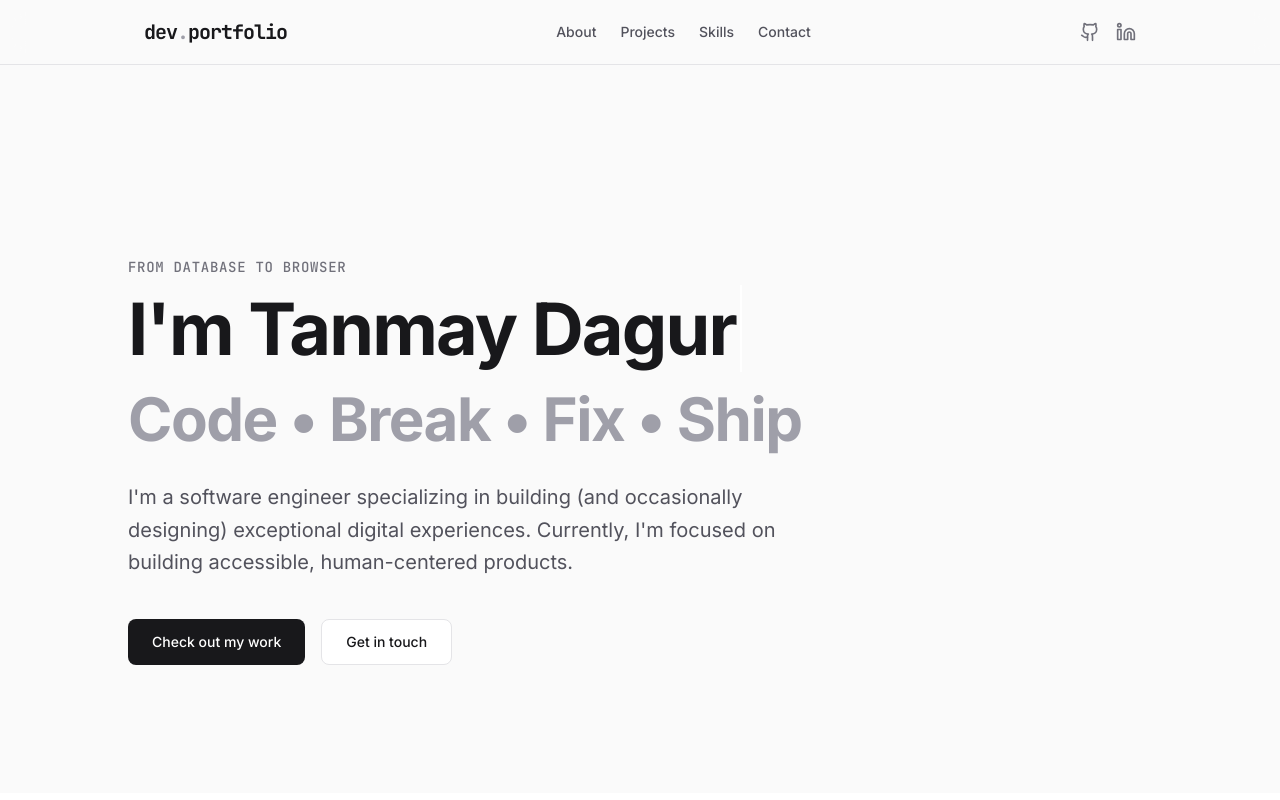
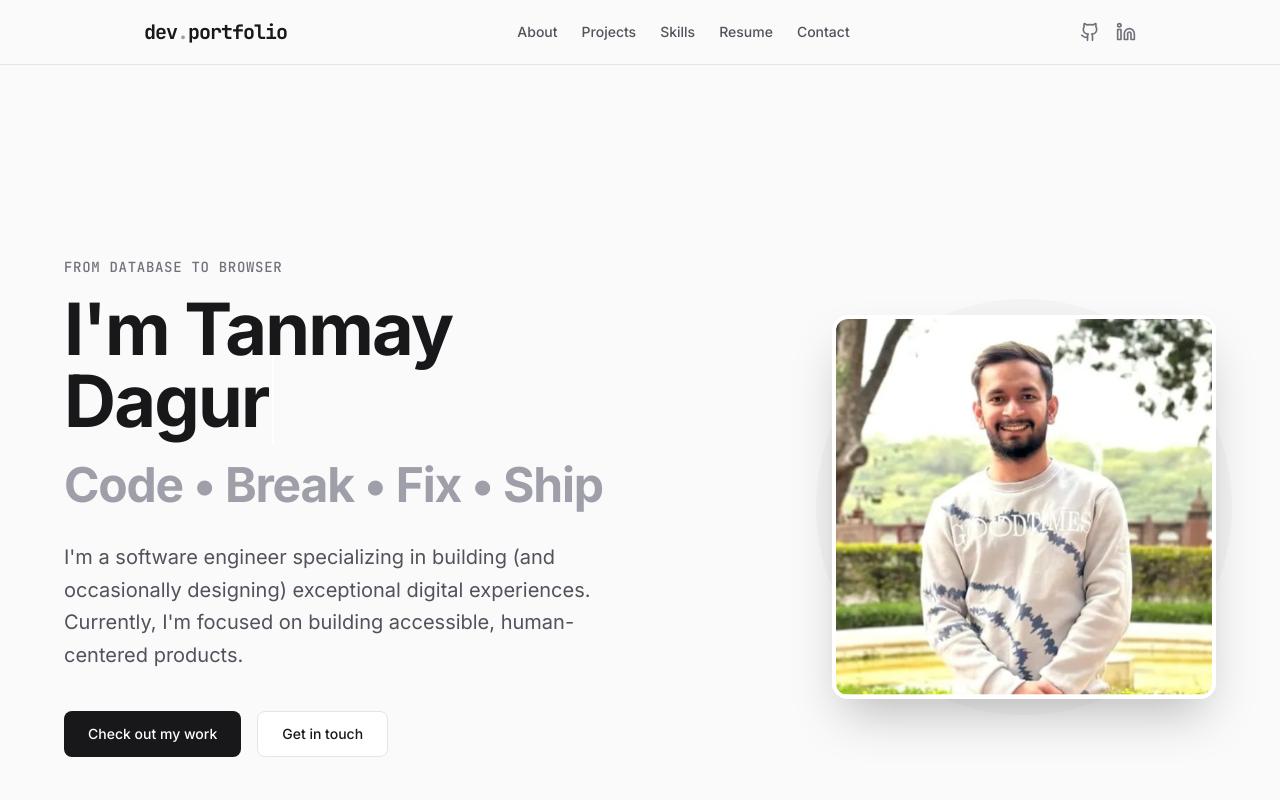
Before and after one commit to TanmayDagur/Portfolio, a Next.js app: page / in a window 1280 px wide. Shown: the top 800 px of the page. Built offline with nearby package versions, Linux system fonts and the light colour scheme.

Commit message:
Add resume buttons and hero image

```diff
--- a/app/page.tsx
+++ b/app/page.tsx
@@ -5,6 +5,7 @@ import { Project } from '@/components/project';
 import { Skills } from '@/components/skills';
 import { Contact } from '@/components/contact';
 import { Footer } from '@/components/footer';
+import ResumePage from '@/components/resume';
 
 export default function Portfolio() {
   return (
@@ -16,10 +17,13 @@ export default function Portfolio() {
 
         <Hero />
 
+
         <Project />
 
 
         <Skills />
+
+        <ResumePage />
 
         <Contact />
 
--- a/components/contact.tsx
+++ b/components/contact.tsx
@@ -14,7 +14,8 @@ export function Contact(){
               <p className="font-mono text-sm text-zinc-500 mb-4 tracking-wider uppercase">What&apos;s Next?</p>
               <h2 className="text-4xl md:text-5xl font-bold tracking-tight text-zinc-900 mb-6">Get In Touch</h2>
               <p className="text-zinc-600 mb-10 text-lg">
-                Although I&apos;m not currently looking for any new opportunities, my inbox is always open. Whether you have a question or just want to say hi, I&apos;ll try my best to get back to you!
+                I&apos;m open to new opportunities and collaborations.
+                Have a question or just want to say hi? Drop a message—I&apos;d love to connect.
               </p>
               <a
                 href="mailto:tanmaydagur200@gmail.com"
--- a/components/header.tsx
+++ b/components/header.tsx
@@ -11,6 +11,7 @@ export function Header() {
                 <a href="#about" className="hover:text-zinc-900 transition-colors">About</a>
                 <a href="#projects" className="hover:text-zinc-900 transition-colors">Projects</a>
                 <a href="#skills" className="hover:text-zinc-900 transition-colors">Skills</a>
+                <a href="#resume" className="hover:text-zinc-900 transition-colors">Resume</a>
                 <a href="#contact" className="hover:text-zinc-900 transition-colors">Contact</a>
             </nav>
             <div className="flex items-center gap-4">
--- a/components/hero.tsx
+++ b/components/hero.tsx
@@ -1,15 +1,18 @@
 "use client";
-import { motion } from 'motion/react';
+import { motion } from 'framer-motion';
 import TypingText from './Typing';
+import Image from 'next/image';
+
+export function Hero() {
+  return (
+    <section id="about" className="pt-32 pb-20 md:pt-48 md:pb-32 px-4">
+      <div className="container mx-auto max-w-6xl">
+        <div className="grid grid-cols-1 md:grid-cols-2 gap-12 items-center">
 
 
-export function Hero(){
-    return(
-        <section id="about" className="pt-32 pb-20 md:pt-48 md:pb-32 px-4">
-          <div className="container mx-auto max-w-5xl">
           <motion.div
-              initial={{ opacity: 0, y: 20 }}
-              animate={{ opacity: 1, y: 0 }}
+            initial={{ opacity: 0, x: -20 }}
+            animate={{ opacity: 1, x: 0 }}
             transition={{ duration: 0.5 }}
             className="max-w-3xl"
           >
@@ -19,29 +22,45 @@ export function Hero(){
             <h1 className="text-5xl md:text-7xl font-bold tracking-tight text-zinc-900 mb-6">
               <TypingText text="I&apos;m Tanmay Dagur" />
             </h1>
-              <h2 className="text-4xl md:text-6xl font-bold tracking-tight text-zinc-400 mb-8">
+            <h2 className="text-4xl md:text-5xl font-bold tracking-tight text-zinc-400 mb-8">
               Code • Break • Fix • Ship
             </h2>
             <p className="text-lg md:text-xl text-zinc-600 mb-10 max-w-2xl leading-relaxed">
               I&apos;m a software engineer specializing in building (and occasionally designing) exceptional digital experiences. Currently, I&apos;m focused on building accessible, human-centered products.
             </p>
             <div className="flex flex-wrap gap-4">
-                <a
-                  href="#projects"
-                  className="inline-flex items-center justify-center px-6 py-3 text-sm font-medium text-white bg-zinc-900 rounded-lg hover:bg-zinc-800 transition-colors"
-                >
+              <a href="#projects" className="inline-flex items-center justify-center px-6 py-3 text-sm font-medium text-white bg-zinc-900 rounded-lg hover:bg-zinc-800 transition-colors">
                 Check out my work
               </a>
-                <a
-                  href="#contact"
-                  className="inline-flex items-center justify-center px-6 py-3 text-sm font-medium text-zinc-900 bg-white border border-zinc-200 rounded-lg hover:bg-zinc-50 hover:border-zinc-300 transition-colors"
-                >
+              <a href="#contact" className="inline-flex items-center justify-center px-6 py-3 text-sm font-medium text-zinc-900 bg-white border border-zinc-200 rounded-lg hover:bg-zinc-50 hover:border-zinc-300 transition-colors">
                 Get in touch
               </a>
             </div>
           </motion.div>
+
+
+          <motion.div
+            initial={{ opacity: 0, scale: 0.9 }}
+            animate={{ opacity: 1, scale: 1 }}
+            transition={{ duration: 0.5, delay: 0.2 }}
+            className="flex justify-center md:justify-end"
+          >
+            <div className="relative w-64 h-64 md:w-80 md:h-80 lg:w-96 lg:h-96">
+
+              <div className="absolute -inset-4 bg-zinc-100 rounded-full -z-10 animate-pulse" />
+
+              <Image
+                src="/Tanmay-photo.jpg"
+                alt="Tanmay Dagur"
+                fill
+                className="rounded-2xl object-cover grayscale-0 hover:grayscale transition-all duration-500 shadow-2xl border-4 border-white"
+                priority
+              />
+            </div>
+          </motion.div>
+
+        </div>
       </div>
     </section>
-
-    )
+  );
 }
--- /dev/null
+++ b/components/resume.tsx
@@ -0,0 +1,33 @@
+export default function ResumePage() {
+  return (
+    <section id="resume" className="w-full py-16 px-4 bg-white flex flex-col items-center">
+      <h2 className="text-3xl font-bold mb-8">My Resume</h2>
+
+      <div className="flex flex-col sm:flex-row gap-4">
+        <a
+          href="/resume.pdf"
+          target="_blank"
+          rel="noopener noreferrer"
+          className="flex items-center justify-center px-8 py-3 bg-blue-600 text-white rounded-lg font-semibold hover:bg-blue-700 transition-all shadow-md"
+        >
+          <svg className="w-5 h-5 mr-2" fill="none" stroke="currentColor" viewBox="0 0 24 24">
+            <path strokeLinecap="round" strokeLinejoin="round" strokeWidth="2" d="M15 12a3 3 0 11-6 0 3 3 0 016 0z" />
+            <path strokeLinecap="round" strokeLinejoin="round" strokeWidth="2" d="M2.458 12C3.732 7.943 7.523 5 12 5c4.478 0 8.268 2.943 9.542 7-1.274 4.057-5.064 7-9.542 7-4.477 0-8.268-2.943-9.542-7z" />
+          </svg>
+          View Resume
+        </a>
+
+        <a
+          href="/resume.pdf"
+          download="Tanmay_Dagur_Resume.pdf"
+          className="flex items-center justify-center px-8 py-3 bg-gray-800 text-white rounded-lg font-semibold hover:bg-black transition-all shadow-md"
+        >
+          <svg className="w-5 h-5 mr-2" fill="none" stroke="currentColor" viewBox="0 0 24 24">
+            <path strokeLinecap="round" strokeLinejoin="round" strokeWidth="2" d="M4 16v1a2 2 0 002 2h12a2 2 0 002-2v-1m-4-4l-4 4m0 0l-4-4m4 4V4" />
+          </svg>
+          Download PDF
+        </a>
+      </div>
+    </section>
+  );
+}
```
Also changed, not shown: public/Tanmay-photo.jpg (added), 1 other file (tests, documents, lock files or other folders). Lines whose indentation alone changed are shown as unchanged.
